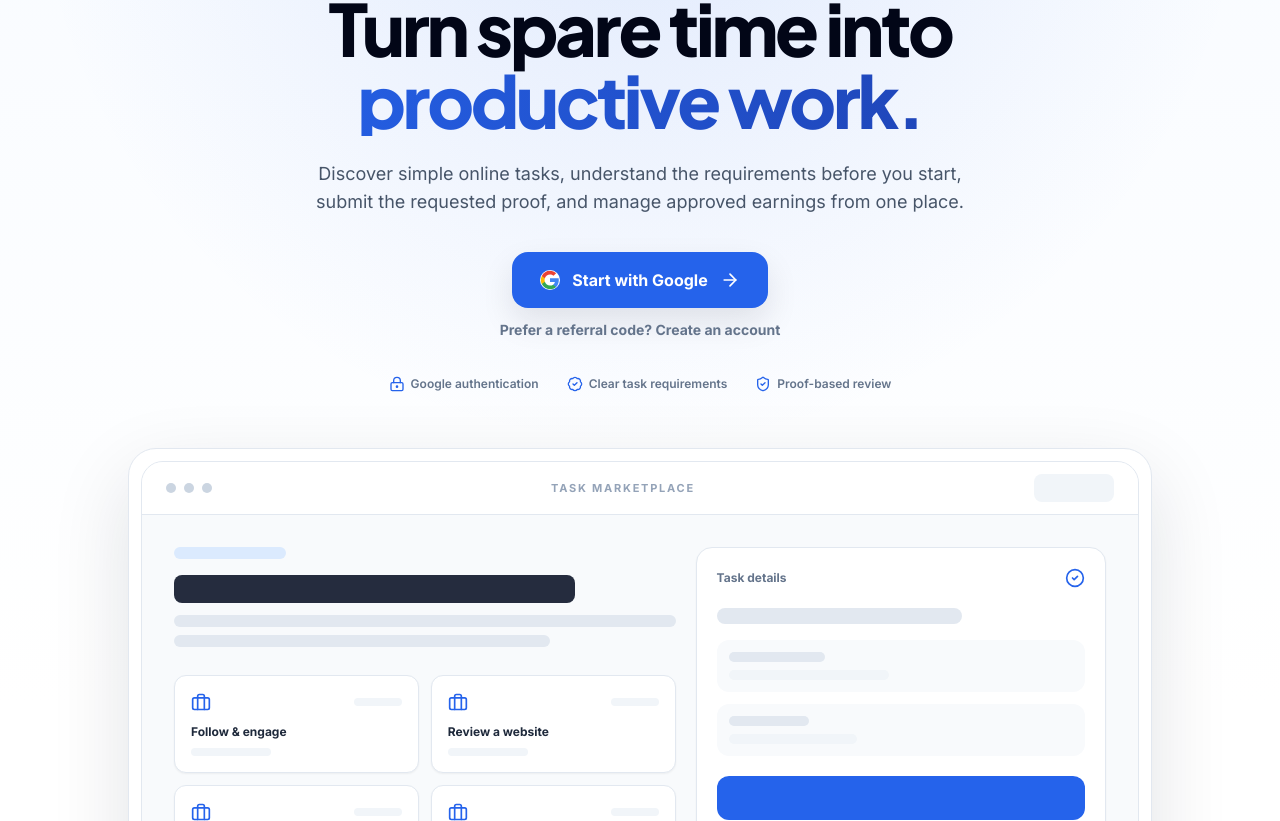
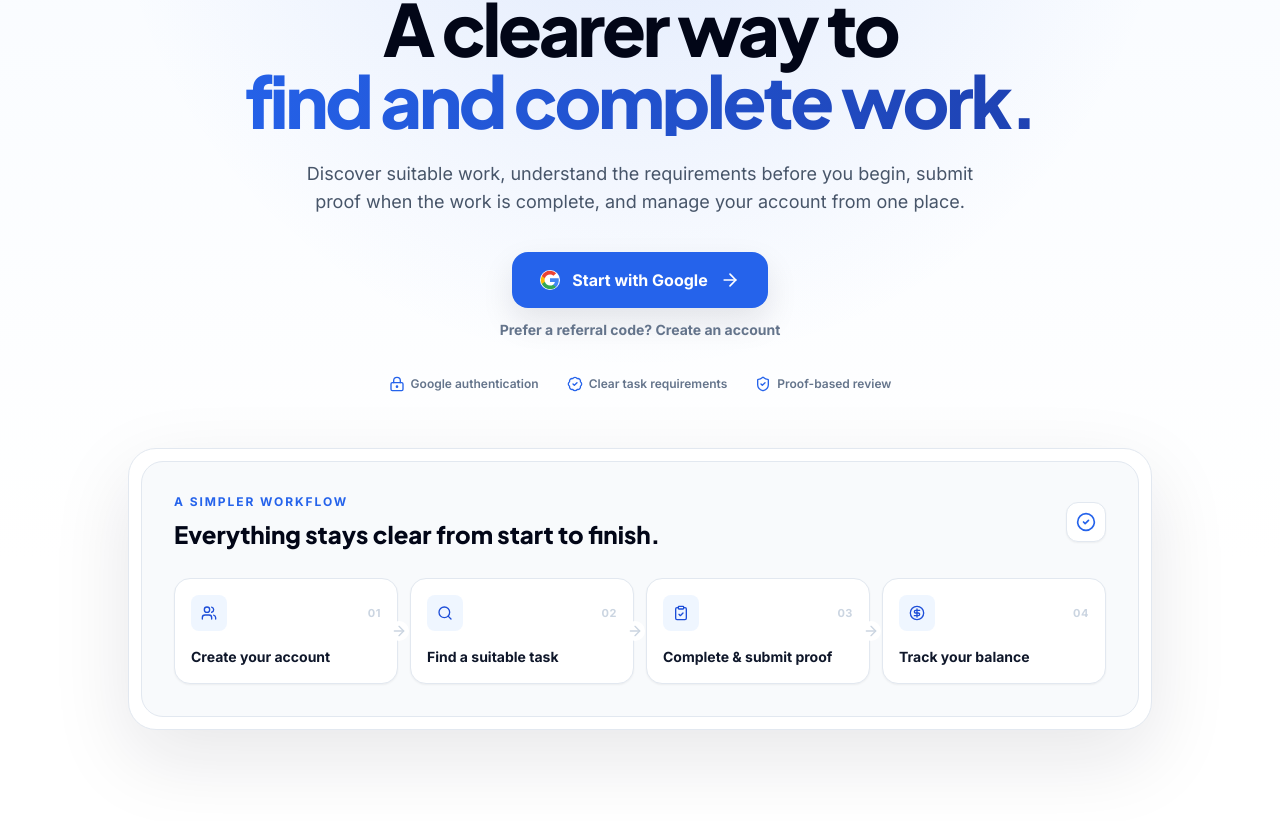
Before and after one commit to wasimmostakim2965-ui/workergigbd.site, a React (Vite) app: page / in a window 1280 px wide. Shown: the part 239-1060 px from the top of the page. Built offline with nearby package versions, Linux system fonts and the light colour scheme; no server answers.

Commit message:
Replace task-heavy hero mockup with a cleaner premium workflow visual

```diff
--- a/src/pages/LandingPage.tsx
+++ b/src/pages/LandingPage.tsx
@@ -155,12 +155,12 @@ export function LandingPage() {
               </div>
 
               <h1 className="mt-7 font-heading text-4xl font-extrabold leading-[1.05] tracking-[-0.045em] text-slate-950 sm:text-6xl lg:text-7xl">
-                Turn spare time into
-                <span className="block bg-gradient-to-r from-primary-600 to-primary-800 bg-clip-text text-transparent">productive work.</span>
+                A clearer way to
+                <span className="block bg-gradient-to-r from-primary-600 to-primary-800 bg-clip-text text-transparent">find and complete work.</span>
               </h1>
 
               <p className="mx-auto mt-6 max-w-2xl text-base leading-7 text-slate-600 sm:text-lg">
-                Discover simple online tasks, understand the requirements before you start, submit the requested proof, and manage approved earnings from one place.
+                Discover suitable work, understand the requirements before you begin, submit proof when the work is complete, and manage your account from one place.
               </p>
 
               <div className="mt-9 flex flex-col items-center justify-center gap-3">
@@ -192,53 +192,36 @@ export function LandingPage() {
             </div>
 
             <div className="mx-auto mt-14 max-w-5xl">
-              <div className="rounded-[28px] border border-slate-200 bg-white p-2 shadow-[0_28px_80px_rgba(15,23,42,0.12)] sm:p-3">
-                <div className="overflow-hidden rounded-[22px] border border-slate-200 bg-slate-50">
-                  <div className="flex items-center justify-between border-b border-slate-200 bg-white px-4 py-3 sm:px-6">
-                    <div className="flex items-center gap-2">
-                      <span className="h-2.5 w-2.5 rounded-full bg-slate-300" />
-                      <span className="h-2.5 w-2.5 rounded-full bg-slate-300" />
-                      <span className="h-2.5 w-2.5 rounded-full bg-slate-300" />
+              <div className="rounded-[28px] border border-slate-200 bg-white p-2 shadow-[0_28px_80px_rgba(15,23,42,0.10)] sm:p-3">
+                <div className="rounded-[22px] border border-slate-200 bg-slate-50 p-5 sm:p-8">
+                  <div className="flex flex-col gap-4 sm:flex-row sm:items-center sm:justify-between">
+                    <div>
+                      <p className="text-xs font-extrabold uppercase tracking-[0.16em] text-primary-600">A simpler workflow</p>
+                      <p className="mt-2 font-heading text-xl font-extrabold text-slate-950 sm:text-2xl">Everything stays clear from start to finish.</p>
                     </div>
-                    <span className="text-[11px] font-bold uppercase tracking-[0.16em] text-slate-400">Task marketplace</span>
-                    <div className="h-7 w-20 rounded-lg bg-slate-100" />
+                    <div className="hidden h-10 w-10 items-center justify-center rounded-xl border border-slate-200 bg-white shadow-sm sm:flex">
+                      <CheckCircle2 className="h-5 w-5 text-primary-600" />
+                    </div>
                   </div>
-                  <div className="grid gap-5 p-5 sm:grid-cols-[1.1fr_0.9fr] sm:p-8">
-                    <div>
-                      <div className="h-3 w-28 rounded-full bg-primary-100" />
-                      <div className="mt-4 h-7 w-4/5 rounded-lg bg-slate-900/90" />
-                      <div className="mt-3 h-3 w-full max-w-lg rounded-full bg-slate-200" />
-                      <div className="mt-2 h-3 w-3/4 max-w-md rounded-full bg-slate-200" />
-                      <div className="mt-7 grid gap-3 sm:grid-cols-2">
-                        {['Follow & engage', 'Review a website', 'Simple signup', 'Survey & feedback'].map((label) => (
-                          <div key={label} className="rounded-xl border border-slate-200 bg-white p-4 shadow-sm">
-                            <div className="flex items-center justify-between">
-                              <Briefcase className="h-5 w-5 text-primary-600" />
-                              <span className="h-2 w-12 rounded-full bg-slate-100" />
-                            </div>
-                            <p className="mt-3 text-xs font-bold text-slate-800">{label}</p>
-                            <div className="mt-2 h-2 w-20 rounded-full bg-slate-100" />
+                  <div className="mt-7 grid gap-3 sm:grid-cols-4">
+                    {steps.map((step, index) => (
+                      <div key={step.number} className="relative rounded-2xl border border-slate-200 bg-white p-4 shadow-sm">
+                        <div className="flex items-center justify-between">
+                          <div className="flex h-9 w-9 items-center justify-center rounded-lg bg-primary-50 text-primary-700">
+                            <step.icon className="h-4 w-4" />
                           </div>
-                        ))}
+                          <span className="text-[11px] font-extrabold tracking-wider text-slate-300">{step.number}</span>
+                        </div>
+                        <p className="mt-4 text-sm font-extrabold text-slate-900">{step.title}</p>
+                        {index < steps.length - 1 && (
+                          <ArrowRight className="absolute -right-3 top-1/2 z-10 hidden h-5 w-5 -translate-y-1/2 rounded-full bg-white p-0.5 text-slate-300 sm:block" />
+                        )}
                       </div>
-                    </div>
-                    <div className="rounded-2xl border border-slate-200 bg-white p-5 shadow-sm">
-                      <div className="flex items-center justify-between">
-                        <span className="text-xs font-bold text-slate-500">Task details</span>
-                        <CheckCircle2 className="h-5 w-5 text-primary-600" />
-                      </div>
-                      <div className="mt-5 h-4 w-2/3 rounded-full bg-slate-200" />
-                      <div className="mt-4 space-y-3">
-                        <div className="rounded-xl bg-slate-50 p-3"><div className="h-2.5 w-24 rounded-full bg-slate-200" /><div className="mt-2 h-2.5 w-40 rounded-full bg-slate-100" /></div>
-                        <div className="rounded-xl bg-slate-50 p-3"><div className="h-2.5 w-20 rounded-full bg-slate-200" /><div className="mt-2 h-2.5 w-32 rounded-full bg-slate-100" /></div>
-                      </div>
-                      <div className="mt-5 h-11 rounded-xl bg-primary-600" />
-                    </div>
+                    ))}
                   </div>
                 </div>
               </div>
-            </div>
-          </div>
+            </div>          </div>
         </section>
 
         <section id="how-it-works" className="scroll-mt-24 py-20 sm:py-24">
```
